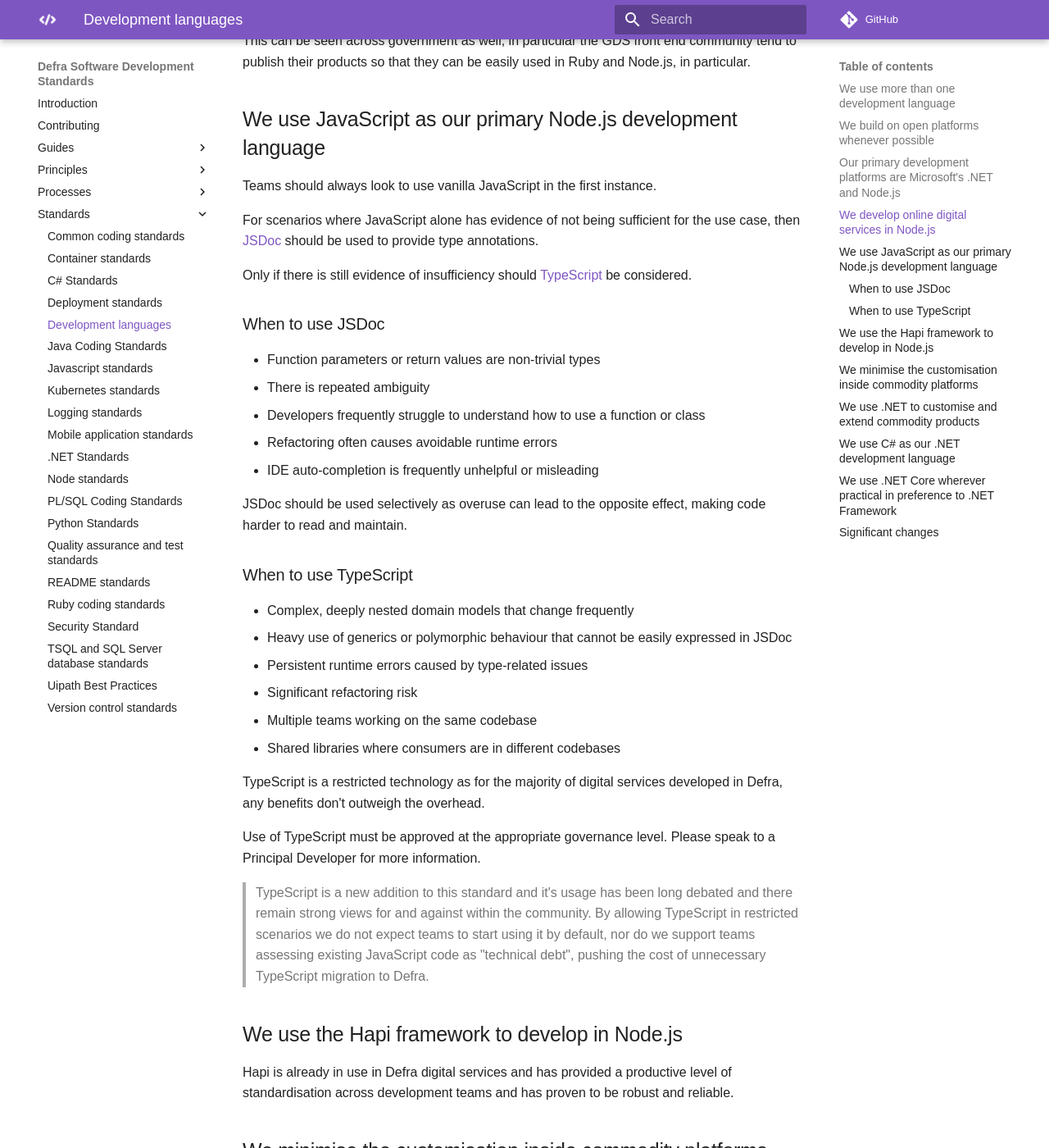
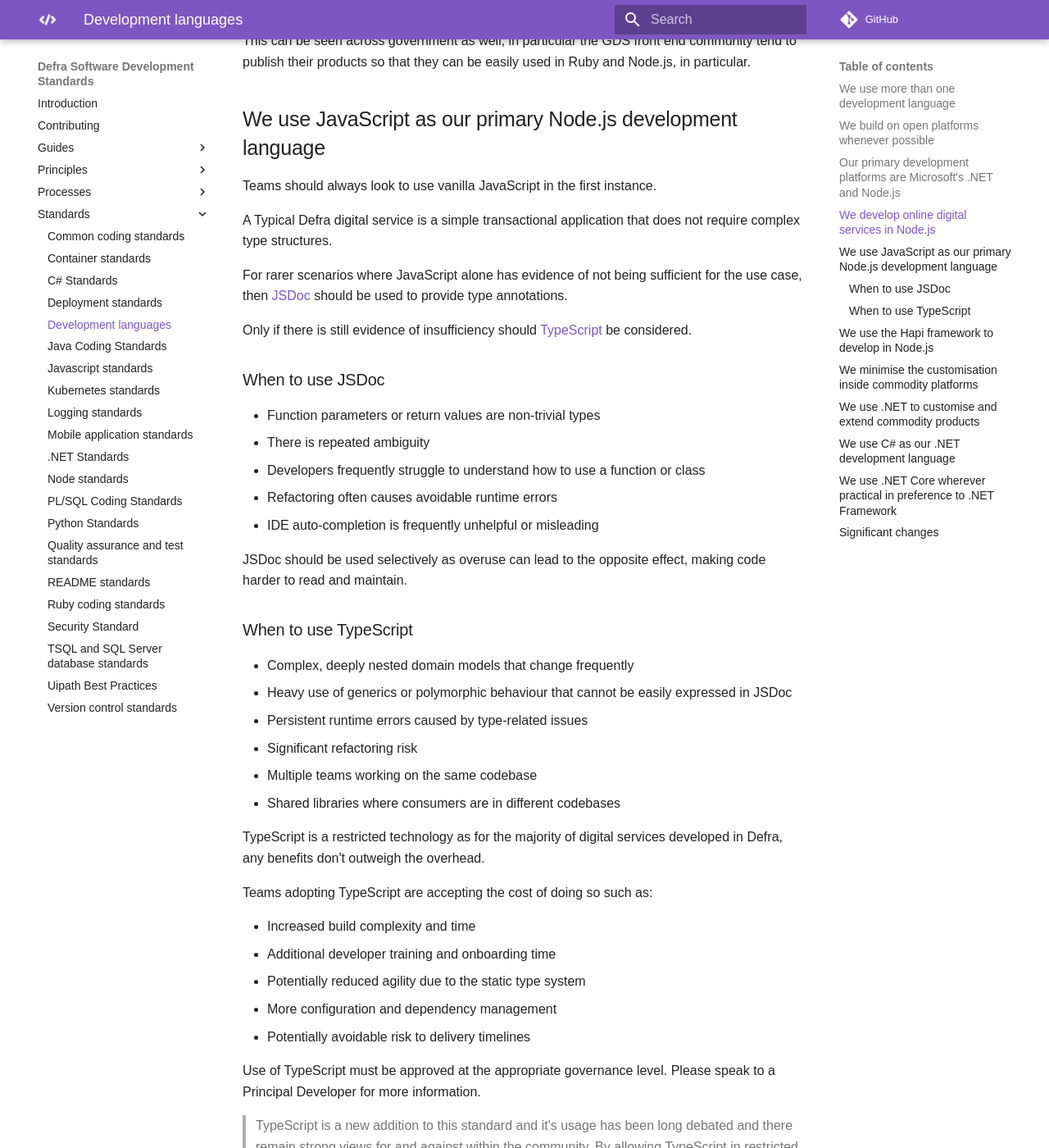
Before and after one commit to DEFRA/software-development-standards, an MkDocs documentation site: the page built from docs/standards/development_language_standards.md, in a window 1280 px wide and 1400 px high, scrolled down 2055 px. Shown: the whole window at 82% size. Built offline with MkDocs 1.6.1 and Material for MkDocs 9.7.7, drawn with Linux system fonts in a browser that asks for light colours; some web fonts are replaced; comment, search, counter and statistics services are not loaded.

Commit message:
Update from feedback

```diff
--- a/docs/standards/development_language_standards.md
+++ b/docs/standards/development_language_standards.md
@@ -74,7 +74,10 @@ so that they can be easily used in Ruby and Node.js, in particular.
 ## We use JavaScript as our primary Node.js development language
 Teams should always look to use vanilla JavaScript in the first instance.
 
-For scenarios where JavaScript alone has evidence of not being sufficient for the use case, then [JSDoc](https://jsdoc.app/) should be used to provide type annotations.
+A Typical Defra digital service is a simple transactional application that does not require complex type
+structures.
+
+For rarer scenarios where JavaScript alone has evidence of not being sufficient for the use case, then [JSDoc](https://jsdoc.app/) should be used to provide type annotations.
 
 Only if there is still evidence of insufficiency should [TypeScript](https://www.typescriptlang.org/) be considered.
 
@@ -98,6 +101,14 @@ JSDoc should be used selectively as overuse can lead to the opposite effect, mak
 - Shared libraries where consumers are in different codebases
 
 TypeScript is a restricted technology as for the majority of digital services developed in Defra, any benefits don't outweigh the overhead.
+
+Teams adopting TypeScript are accepting the cost of doing so such as:
+
+- Increased build complexity and time
+- Additional developer training and onboarding time
+- Potentially reduced agility due to the static type system
+- More configuration and dependency management
+- Potentially avoidable risk to delivery timelines
 
 Use of TypeScript must be approved at the appropriate governance level.  Please speak to a Principal Developer for more information.
 
```
